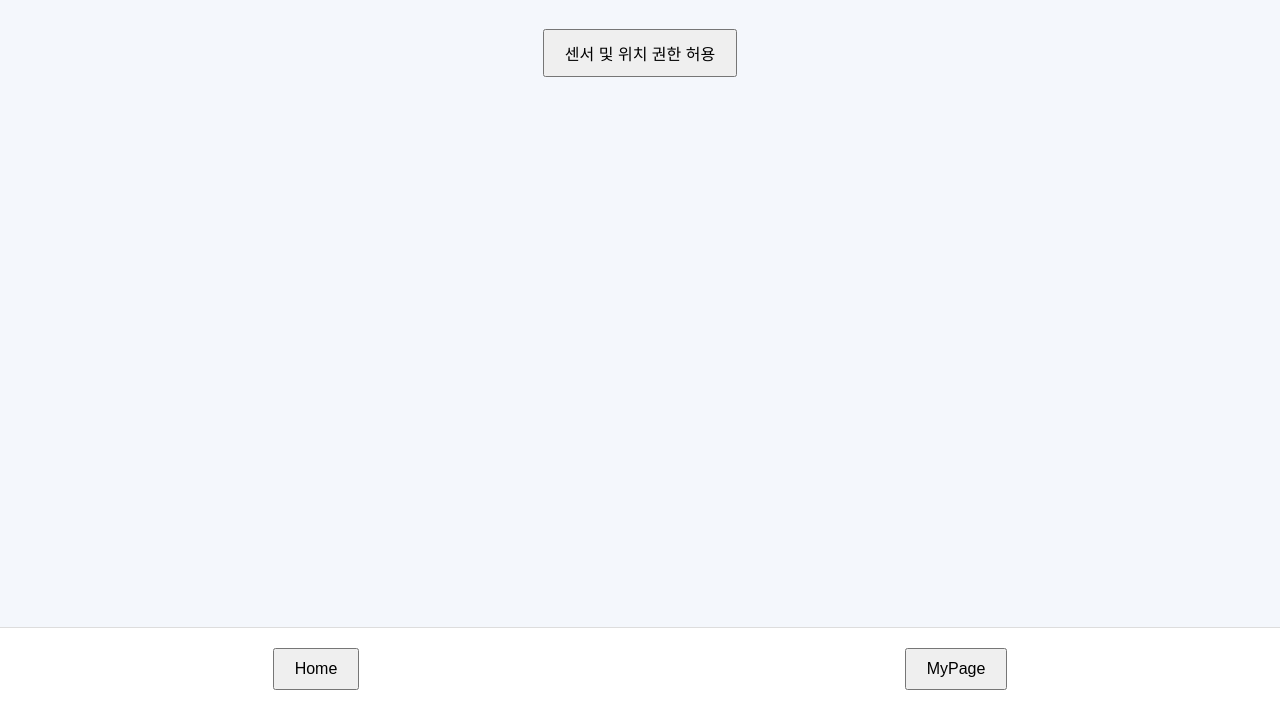
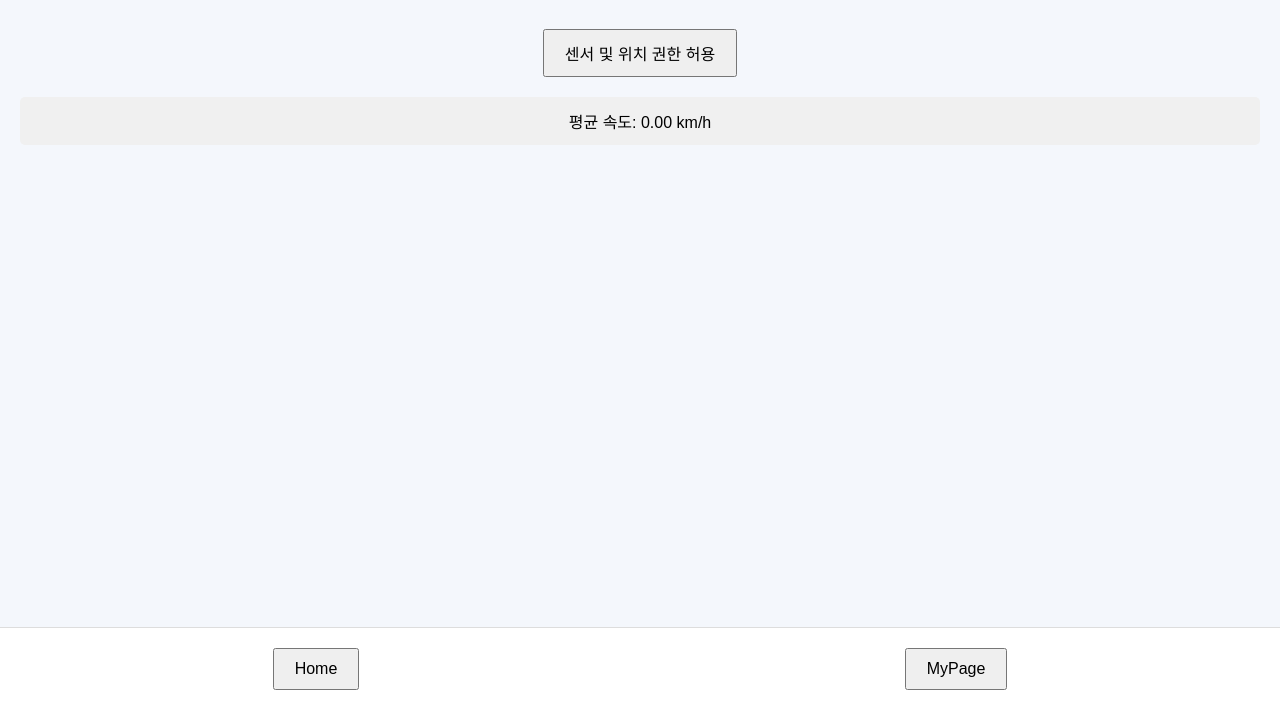
Before and after one commit to mj111x/web.github.io, a website: page index.html in a window 1280 px wide. Shown: the part 90-800 px from the top of the page. Drawn offline with Linux system fonts and the light colour scheme.

Commit message:
Update project files

```diff
--- a/index.html
+++ b/index.html
@@ -21,7 +21,7 @@
       <img src="traffic-light.png" alt="신호등 일러스트" width="80" />
     </div>
 
-    <div id="speedInfo" style="display: none;">평균 속도: 0.00 km/h</div>
+    <div id="speedInfo">평균 속도: 0.00 km/h</div>
     <div id="gpsInfo" style="display: none;">
       <strong>위치:</strong> <span id="lat">-</span>, <span id="lon">-</span>
     </div>
```
